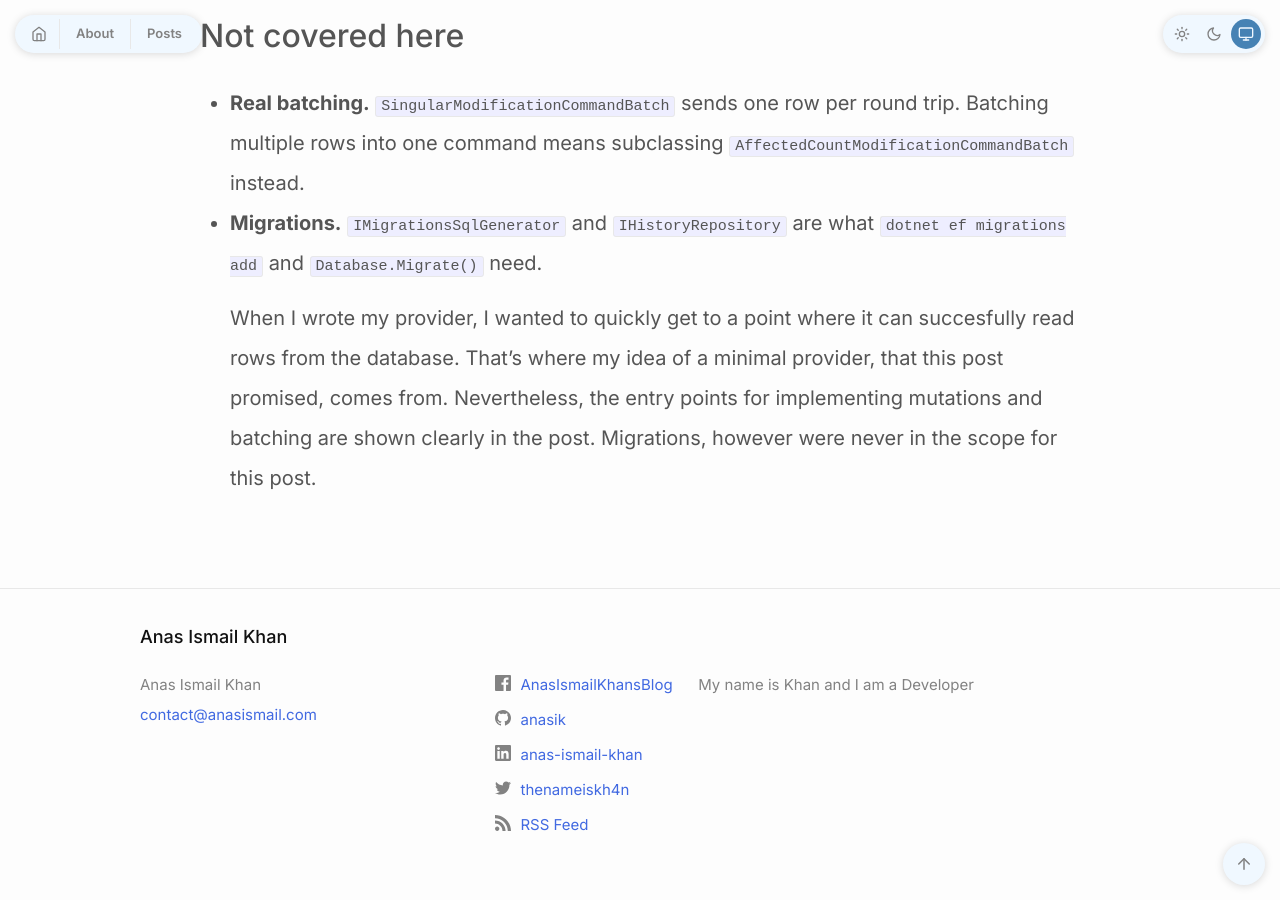
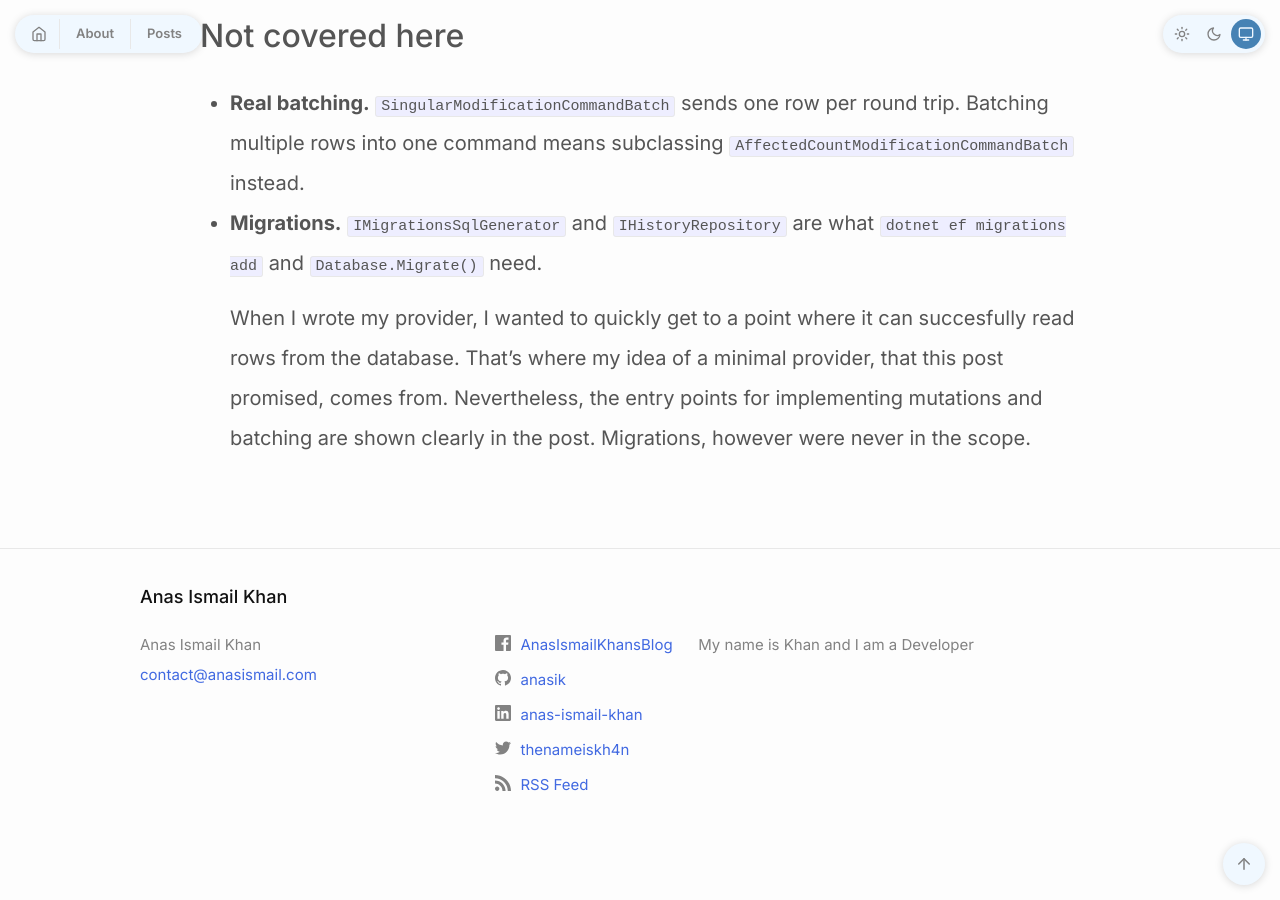
Before and after one commit to anasik/anasik.github.io, a Jekyll site: the page built from _posts/2026-08-15-so-you-still-want-to-write-an-ef-core-provider.md, in a window 1280 px wide and 900 px high, scrolled down 7750 px. Built offline with Jekyll 4.4.1, drawn with Linux system fonts in a browser that asks for light colours; some web fonts are replaced; some of the changed lines change nothing that is shown.

Commit message:
Proofread 3

````diff
--- a/_posts/2026-08-15-so-you-still-want-to-write-an-ef-core-provider.md
+++ b/_posts/2026-08-15-so-you-still-want-to-write-an-ef-core-provider.md
@@ -215,10 +215,7 @@
 }
 ```
 
-`MyProviderDbDataReader` is what actually reads the rows returned by your client SDK. Here, we assume that the client
-SDK returns a `List<Dictionary<string, object?>>`, one dictionary per row. Each dictionary maps column names to values.
-Your actual client dictates this: if it gives you positional arrays instead, take those; if it gives you its own row
-type, take that. Shape the constructor around whatever your SDK actually returns, not around this example.
+`MyProviderDbDataReader` is what actually reads the rows returned by your client SDK. This example assumes that the client SDK returns a `List<Dictionary<string, object?>>` per row which maps column names to values. Your actual SDK might return a completely different shape altogether. Shape the constructor around whatever your SDK actually returns, not around this example.
 
 ```csharp
 public sealed class MyProviderDbDataReader(List<Dictionary<string, object?>> rows) : DbDataReader
@@ -407,4 +404,4 @@
 - **Migrations.** `IMigrationsSqlGenerator` and `IHistoryRepository` are what `dotnet ef migrations add` and
   `Database.Migrate()` need.
 
-  When I wrote my provider, I wanted to quickly get to a point where it can succesfully read rows from the database. That's where my idea of a minimal provider, that this post promised, comes from. Nevertheless, the entry points for implementing mutations and batching are shown clearly in the post. Migrations, however were never in the scope for this post.
+  When I wrote my provider, I wanted to quickly get to a point where it can succesfully read rows from the database. That's where my idea of a minimal provider, that this post promised, comes from. Nevertheless, the entry points for implementing mutations and batching are shown clearly in the post. Migrations, however were never in the scope.
````
